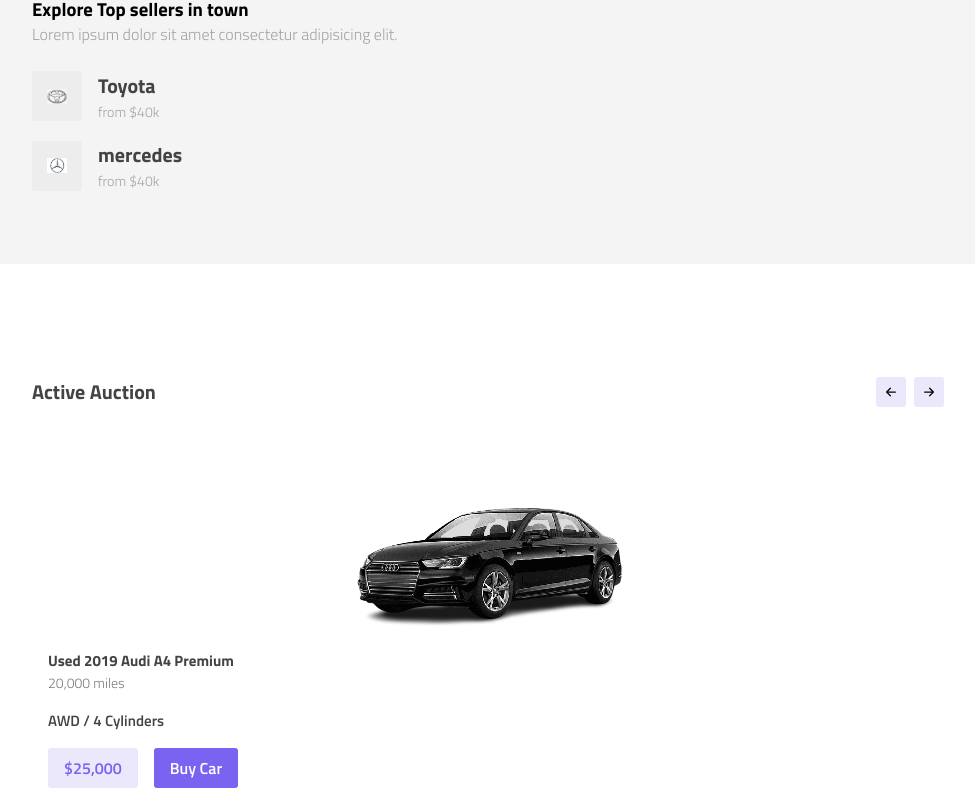
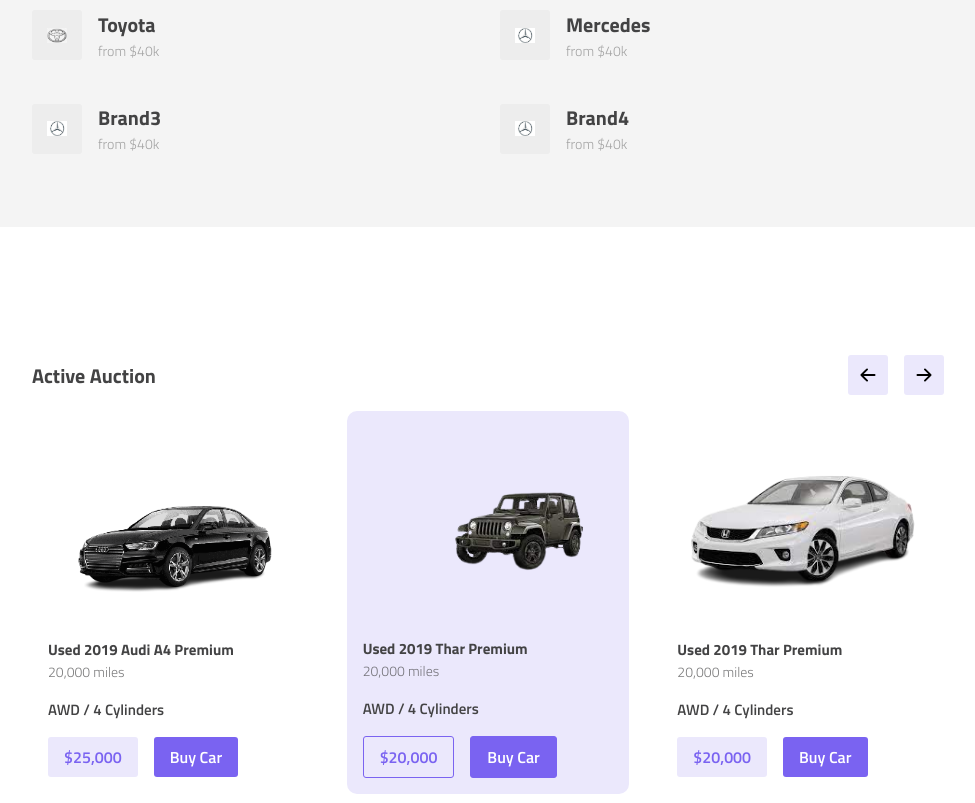
Before and after one commit to Hrishikesh-Panigrahi/CarConnect, a React (Vite) app: page / in a window 1280 px wide. Shown: the part 1517-2320 px from the top of the page, without its empty margins (152-1127 px from the left). Built offline with nearby package versions, Linux system fonts and the light colour scheme.

Commit message:
responsive Auction, Seller Components

```diff
--- a/src/App.css
+++ b/src/App.css
@@ -113,6 +113,10 @@
 } */
 
 @media screen and (min-width: 940px) {
+  .trending{
+    margin-bottom: 3rem;
+  }
+
   .section {
     padding: 6rem 0 4rem;
   }
@@ -127,6 +131,7 @@
   .trending{
     margin-bottom: 3rem;
   }
+
   .container {
     width: 75%;
   }
--- a/src/Pages/Auction/Auction.css
+++ b/src/Pages/Auction/Auction.css
@@ -26,3 +26,54 @@
     gap: 2rem;
 
 }
+
+@media screen and (min-width: 520px) {
+    .auction .secHeading {
+        margin-top: 1rem;
+    }
+
+    .auction .secTtile{
+        font-size: 23px;
+    }
+
+    .auction .navBtns {
+        gap: .5rem;
+    }
+
+    .auction .navBtns .icons {
+        font-size: 40px;
+    }
+
+    .auction .carContainer{
+        grid-template-columns: repeat(2, 1fr);
+    }
+
+    .auction .carContainer .singleCar .carTitle{
+        font-size: 18px;
+    }
+
+    .auction .carContainer .singleCar .miles, .auction .carContainer .singleCar .AWD{
+        font-size: 16px;
+    }
+    .auction .carContainer .singleCar .price_buyBtn{
+        font-weight: 600;
+    }
+
+}
+
+@media screen and (min-width: 940px) {
+
+
+    .auction .secTtile{
+        font-size: 28px;
+    }
+
+    .auction .navBtns {
+        gap: 1rem;
+    }
+
+    .auction .carContainer{
+        grid-template-columns: repeat(3, 1fr);
+    }
+
+}
--- a/src/Pages/Sellers/Sellers.css
+++ b/src/Pages/Sellers/Sellers.css
@@ -1,7 +1,43 @@
 .sellers {
     background: var(--grey-color);
+    margin-top: 20px;
+    padding-top: 3px;
 }
 
 .sellers .secContainer {
     margin: 2rem inherit;
 }
+
+@media screen and (min-width: 520px) {
+    .sellers .secHeading{
+        margin-top: 2rem;
+    }
+
+    .sellers .secTitle{
+        font-size: 25px;
+    }
+
+    .sellers .secTitle p{
+        font-size: 18px;
+    }
+
+    .sellers .sellerContainer{
+        grid-template-columns: repeat(2, 1fr);
+        gap: 1.5rem;
+    }
+
+    .singleSeller{
+        gap: 1.5rem;
+    }
+
+}
+
+@media screen and (min-width: 840px) {
+    .sellers .secTitle{
+        font-size: 30px;
+    }
+
+    .sellers .secTitle p{
+        font-size: 20px;
+    }
+}
--- a/src/Pages/Sellers/Sellers.jsx
+++ b/src/Pages/Sellers/Sellers.jsx
@@ -14,7 +14,17 @@
       image: toyota,
     },
     {
-      name: "mercedes",
+      name: "Mercedes",
+      price: "$40k",
+      image: mercedes,
+    },
+    {
+      name: "Brand3",
+      price: "$40k",
+      image: mercedes,
+    },
+    {
+      name: "Brand4",
       price: "$40k",
       image: mercedes,
     },
@@ -29,7 +39,7 @@
           <p>Lorem ipsum dolor sit amet consectetur adipisicing elit.</p>
         </div>
 
-        <div className="sellerContainer">
+        <div className="sellerContainer grid">
           {sellers.map((seller, index) => (
             <SellerContainer key={index} seller={seller} />
           ))}
```
